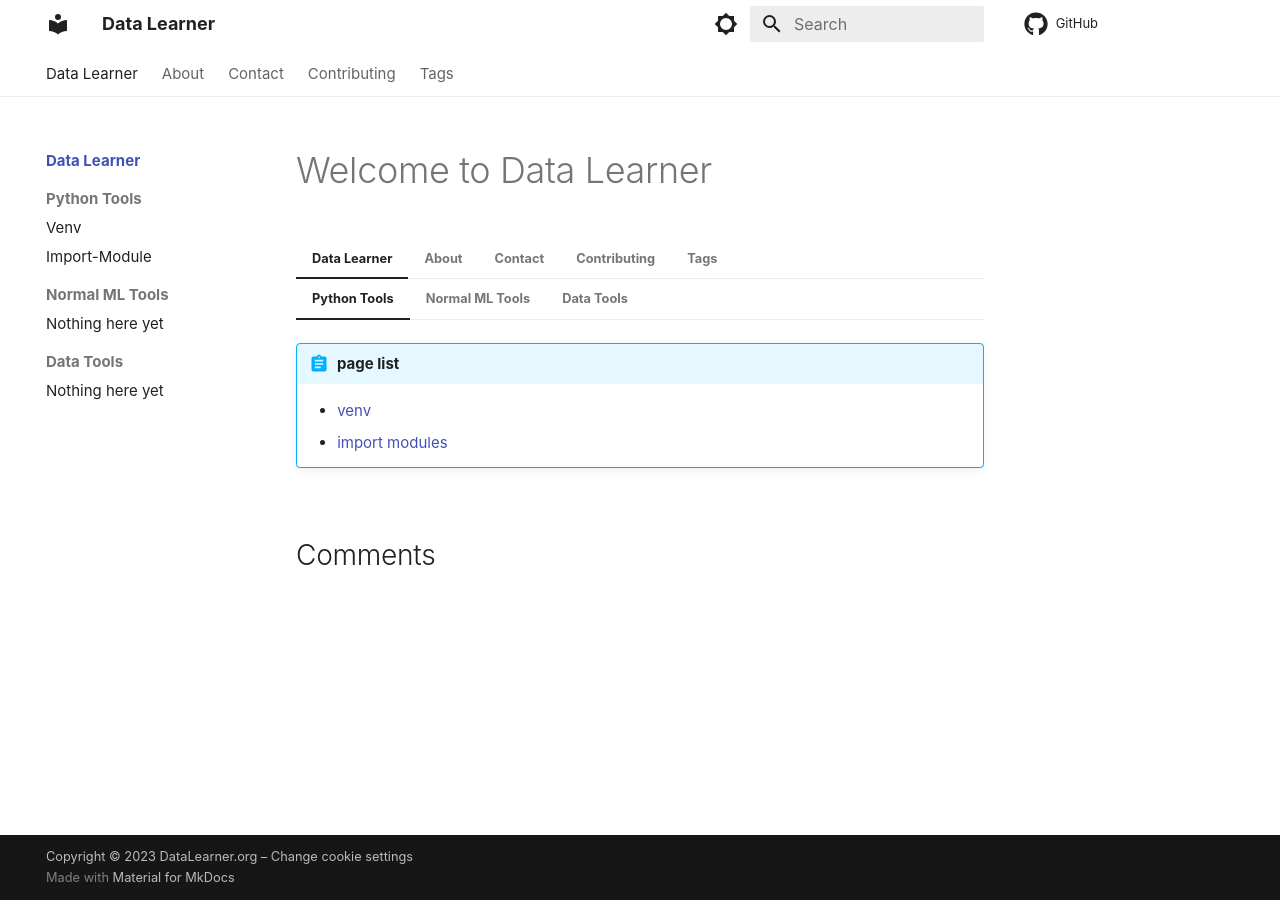
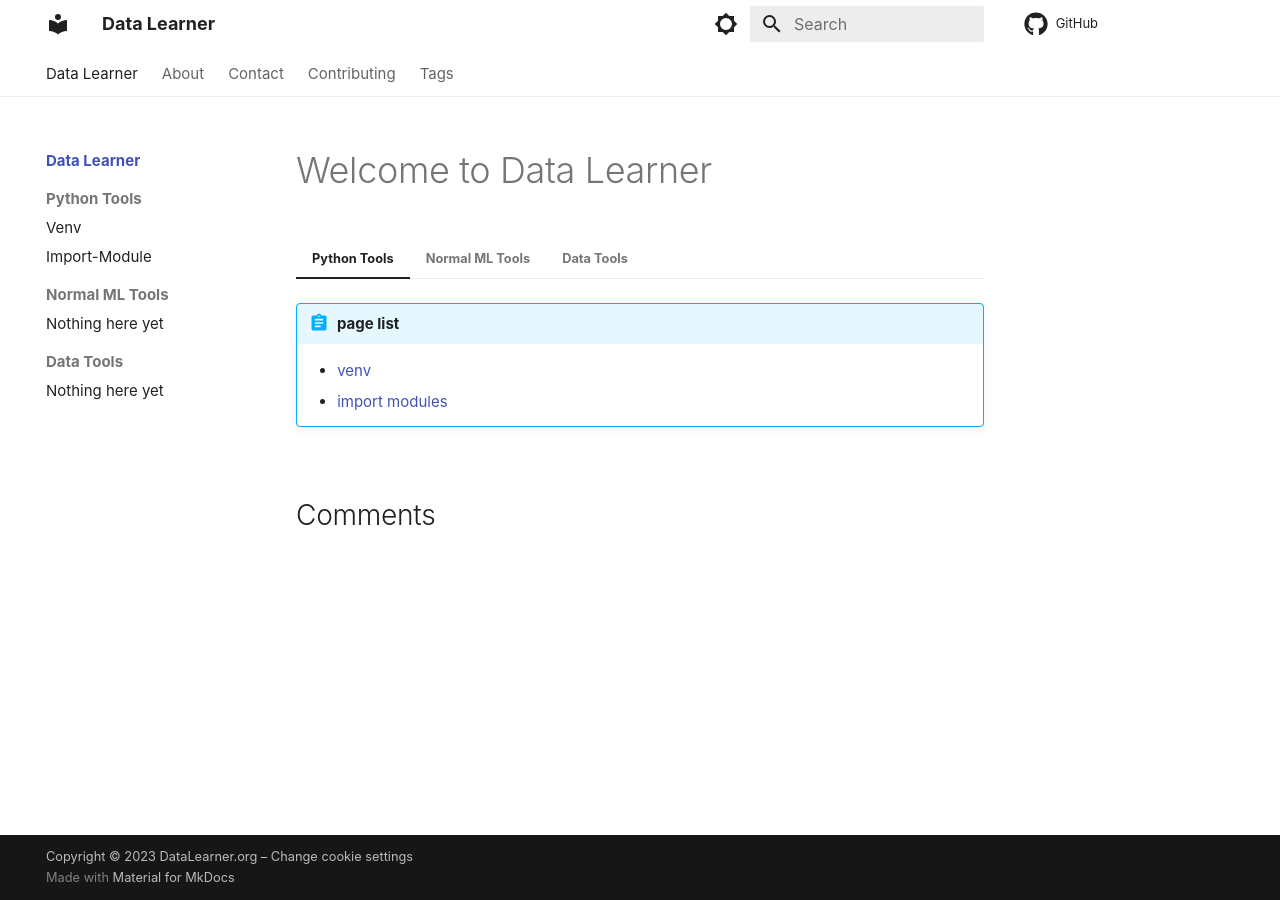
Before and after one commit to DataLearner-org/DataLearner.org, an MkDocs documentation site: the page built from docs/index.md, in a window 1280 px wide. Built offline with MkDocs 1.6.1 and Material for MkDocs 9.7.7, drawn with Linux system fonts in a browser that asks for light colours; some web fonts are replaced; comment, search, counter and statistics services are not loaded.

Commit message:
refactor(homepage): show only post

```diff
--- a/docs/index.md
+++ b/docs/index.md
@@ -4,50 +4,21 @@ comments: true
 
 # Welcome to Data Learner
 
-=== "Data Learner"
-
-    === "Python Tools"
-
-        !!! abstract "page list"
-
-            - [venv](/python/venv)
-            - [import modules](/python/import_modules)
-
-    === "Normal ML Tools"
-
-        !!! abstract "page list"
-
-            - Nothing here yet.
-
-    === "Data Tools"
-
-        !!! abstract "page list"
-
-            - Nothing here yet.
-
-=== "About"
+=== "Python Tools"
 
     !!! abstract "page list"
 
-        - [About](/about)
-        - [Team](/about/team)
-        - [FAQ](/about/FAQ)
+        - [venv](/python/venv)
+        - [import modules](/python/import_modules)
 
-=== "Contact"
+=== "Normal ML Tools"
 
     !!! abstract "page list"
 
-        - [Contact](/contact)
-        - [Links](/contact/links)
+        - Nothing here yet.
 
-=== "Contributing"
+=== "Data Tools"
 
     !!! abstract "page list"
 
-        - [Contributing](/Contributing)
-
-=== "Tags"
-
-    !!! abstract "page list"
-
-        - [Tags](/tags)
+        - Nothing here yet.
```
